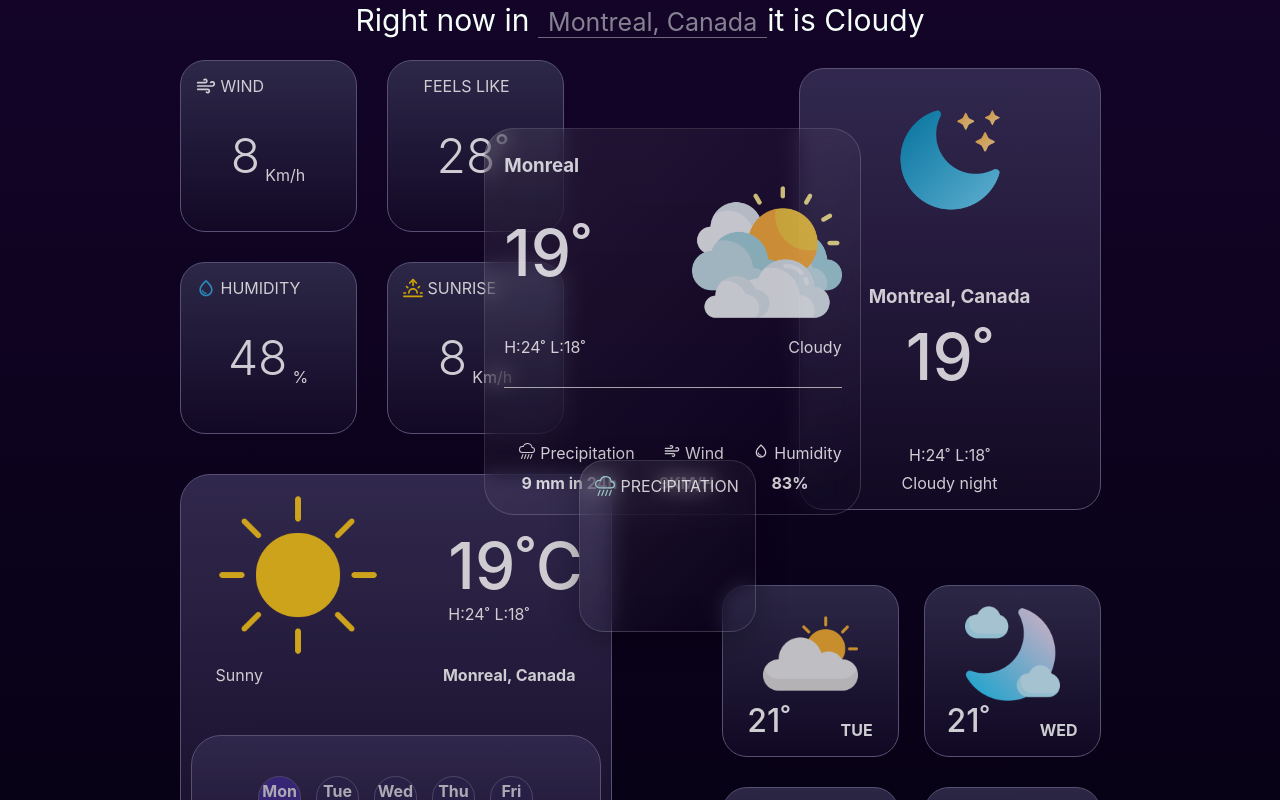
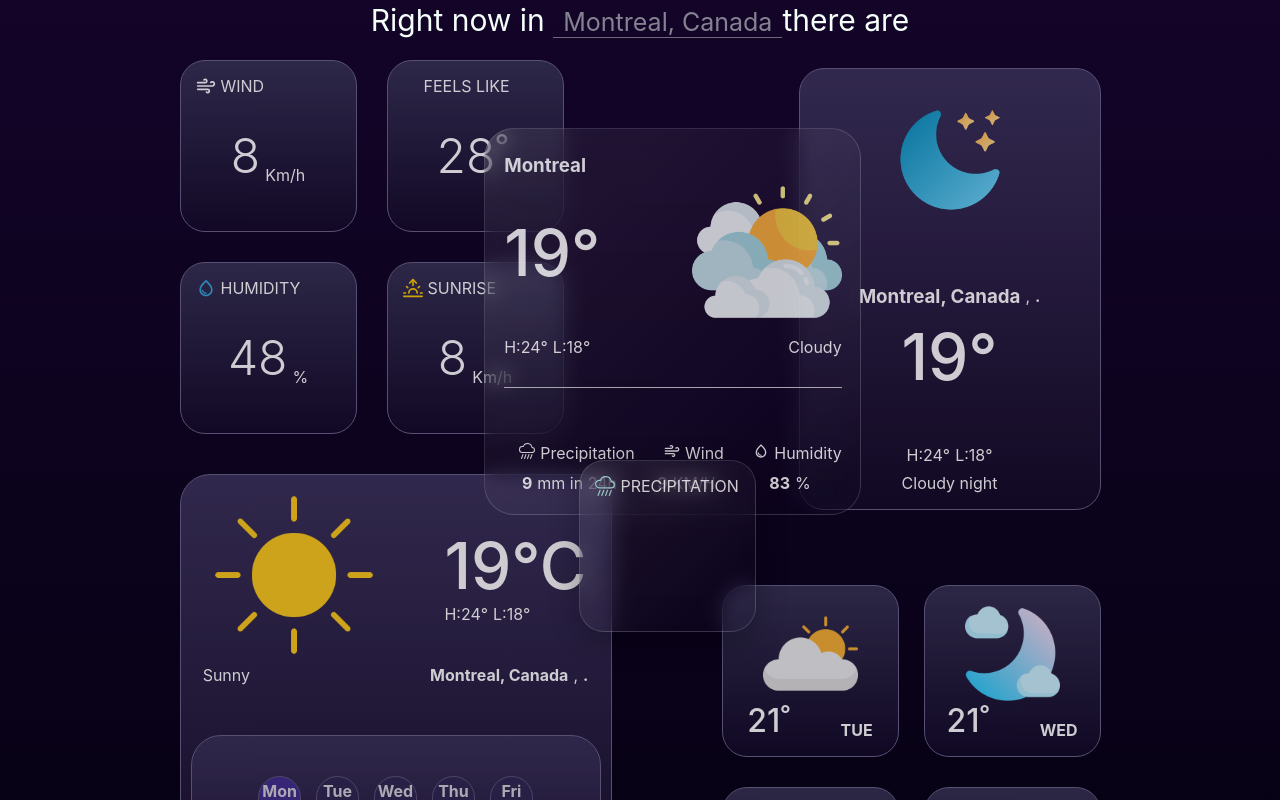
Before and after one commit to lontsimesmer/weather, a React (Create React App) app: page / in a window 1280 px wide. Shown: the top 800 px of the page. Built offline with nearby package versions, Linux system fonts and the light colour scheme; no server answers; some icons are missing.

Commit message:
add the logic for data display

```diff
--- a/src/Components/Search/SearchBar.jsx
+++ b/src/Components/Search/SearchBar.jsx
@@ -25,10 +25,48 @@ export default function Search() {
     console.log(data);
 
     const Temperature = document.getElementsByClassName('weatherTemp');
-    Temperature[0].innerHTML = data.main.temp;
+    const Temperature1 = document.getElementsByClassName('weatherTemp1');
+    const Temperature2 = document.getElementsByClassName('weatherTemp2');
+    const Precipitation = document.getElementsByClassName('rainfall');
+    const Wind = document.getElementsByClassName('wind-speed');
+    const Humidity = document.getElementsByClassName('humid');
+    const Maxtemp = document.getElementsByClassName('tempMax');
+    const Mintemp = document.getElementsByClassName('tempMin');
+    const Maxtemp1 = document.getElementsByClassName('temp-max');
+    const Mintemp1 = document.getElementsByClassName('temp-min');
+    const Maxtemp2 = document.getElementsByClassName('tempmax');
+    const Mintemp2 = document.getElementsByClassName('tempmin');
+    const Description = document.getElementsByClassName('describ');
+    const Name = document.getElementsByClassName('cityName');
+    const Name1 = document.getElementsByClassName('cityName1');
+    const Name2 = document.getElementsByClassName('cityName2');
+    const Country = document.getElementsByClassName('country');
+    const Country1 = document.getElementsByClassName('country1');
+    const Property = document.getElementsByClassName('property');
+    const Property1 = document.getElementsByClassName('property1');
+    const Property2 = document.getElementsByClassName('property2');
 
-    // tempRef.current.innerHTML = data.main.temp;
-    // describRef.current.innerHTML = data.weather[0].description;
+    Temperature[0].innerHTML = Math.ceil(data.main.temp);
+    Temperature1[0].innerHTML = Math.ceil(data.main.temp);
+    Temperature2[0].innerHTML = Math.ceil(data.main.temp);
+    Precipitation[0].innerHTML = data.wind.deg;
+    Wind[0].innerHTML = Math.floor(data.wind.speed);
+    Humidity[0].innerHTML = data.main.humidity;
+    Maxtemp[0].innerHTML = Math.round(data.main.temp_max);
+    Maxtemp1[0].innerHTML = Math.round(data.main.temp_max);
+    Maxtemp2[0].innerHTML = Math.round(data.main.temp_max);
+    Mintemp[0].innerHTML = Math.round(data.main.temp_min);
+    Mintemp1[0].innerHTML = Math.round(data.main.temp_min);
+    Mintemp2[0].innerHTML = Math.round(data.main.temp_min);
+    Description[0].innerHTML = data.weather[0].description;
+    Name[0].innerHTML = data.name;
+    Name1[0].innerHTML = data.name;
+    Name2[0].innerHTML = data.name;
+    Country[0].innerHTML = data.sys.country;
+    Country1[0].innerHTML = data.sys.country;
+    Property[0].innerHTML = data.weather[0].main;
+    Property1[0].innerHTML = data.weather[0].main;
+    Property2[0].innerHTML = data.weather[0].main;
 
     return 0;
   };
@@ -51,7 +89,7 @@ export default function Search() {
       >
         Montreal, Canada
       </span>
-      it is Cloudy
+      there are <span className="describ" />
     </span>
   );
 }
--- a/src/Components/Weather/WeatherApp.css
+++ b/src/Components/Weather/WeatherApp.css
@@ -60,11 +60,25 @@
   gap: 10px;
 }
 
+.subData {
+  display: flex;
+  gap: 5px;
+}
+
 .Temp-icon {
   align-items: center;
   display: flex;
   justify-content: space-between;
   padding-bottom: 10px;
+}
+
+.tempdata {
+  display: flex;
+}
+
+.unit {
+  font-size: 4rem;
+  font-weight: 500;
 }
 
 .temp-desc {
@@ -192,15 +206,35 @@
   font-weight: 500;
 }
 
+.weatherTemp1 {
+  font-size: 4rem;
+  font-weight: 500;
+}
+
+.weatherTemp2 {
+  font-size: 4rem;
+  font-weight: 500;
+}
+
 .high-low {
   display: flex;
   gap: 5px;
+}
+
+.res {
+  display: flex;
 }
 
 .city-desc {
   display: flex;
   gap: 180px;
   justify-content: center;
+}
+
+.city-country {
+  align-items: center;
+  display: flex;
+  gap: 5px;
 }
 
 .innerContent {
--- a/src/Components/Weather/WeatherApp.jsx
+++ b/src/Components/Weather/WeatherApp.jsx
@@ -22,9 +22,12 @@ function WeatherApp() {
       <div className="Weather-container">
         <div className="centralBox">
           <div className="Element1">
-            <h3>Monreal</h3>
+            <h3 className="cityName">Montreal</h3>
             <div className="Temp-icon">
-              <h1 className="weatherTemp">19˚</h1>
+              <div className="tempdata">
+                <h1 className="weatherTemp">19</h1>
+                <span className="unit">&deg;</span>
+              </div>
               <img
                 src={cloud1}
                 alt="Cloudy"
@@ -33,10 +36,18 @@ function WeatherApp() {
             </div>
             <div className="temp-desc">
               <div className="high-low">
-                <p>H:24˚</p>
-                <p>L:18˚</p>
+                <div className="res">
+                  <p>H:</p>
+                  <p className="tempMax">24</p>
+                  <span>&deg;</span>
+                </div>
+                <div className="res">
+                  <p>L:</p>
+                  <p className="tempMin">18</p>
+                  <span>&deg;</span>
+                </div>
               </div>
-              <p>Cloudy</p>
+              <p className="property">Cloudy</p>
             </div>
           </div>
           <div className="Element2">
@@ -46,21 +57,30 @@ function WeatherApp() {
                   <BsCloudRainHeavy />
                   <p>Precipitation</p>
                 </div>
-                <h4>9 mm in 24h</h4>
+                <div className="subData">
+                  <h4 className="rainfall">9</h4>
+                  <p>mm in 24h</p>
+                </div>
               </div>
               <div className="Items">
                 <div className="iconParams">
                   <FiWind />
                   <p>Wind</p>
                 </div>
-                <h4>9KM/H</h4>
+                <div className="subData">
+                  <h4 className="wind-speed">9</h4>
+                  <p>KM/H</p>
+                </div>
               </div>
               <div className="Items">
                 <div className="iconParams">
                   <MdOutlineWaterDrop />
                   <p>Humidity</p>
                 </div>
-                <h4>83%</h4>
+                <div className="subData">
+                  <h4 className="humid">83</h4>
+                  <p>%</p>
+                </div>
               </div>
             </div>
           </div>
@@ -82,16 +102,30 @@ function WeatherApp() {
                 style={{ height: 180, width: 180 }}
               />
               <div className="tempStats">
-                <h1 className="weatherTemp">19˚C</h1>
+                <div className="tempdata">
+                  <h1 className="weatherTemp1">19</h1>
+                  <span className="unit">&#8451;</span>
+                </div>
                 <div className="high-low">
-                  <p>H:24˚</p>
-                  <p>L:18˚</p>
+                  <div className="res">
+                    <p>H:</p>
+                    <p className="temp-max">24</p>
+                    <span>&deg;</span>
+                  </div>
+                  <div className="res">
+                    <p>L:</p>
+                    <p className="temp-min">18</p>
+                    <span>&deg;</span>
+                  </div>
                 </div>
               </div>
             </div>
             <div className="city-desc">
-              <p>Sunny</p>
-              <h4>Monreal, Canada</h4>
+              <p className="property1">Sunny</p>
+              <div className="city-country">
+                <h4 className="cityName1">Montreal, Canada</h4>,
+                <h4 className="country">.</h4>
+              </div>
             </div>
             <div className="innerContent">
               <div className="Sub-content">
@@ -165,15 +199,29 @@ function WeatherApp() {
               style={{ height: 150, width: 150 }}
             />
             <div className="descTemp">
-              <h3>Montreal, Canada</h3>
-              <h1 className="weatherTemp">19˚</h1>
+              <div className="city-country">
+                <h3 className="cityName2">Montreal, Canada</h3>,
+                <h4 className="country1">.</h4>
+              </div>
+              <div className="tempdata">
+                <h1 className="weatherTemp2">19</h1>
+                <span className="unit">&deg;</span>
+              </div>
             </div>
             <div className="variants">
               <div className="high-low">
-                <p>H:24˚</p>
-                <p>L:18˚</p>
+                <div className="res">
+                  <p>H:</p>
+                  <p className="tempmax">24</p>
+                  <span>&deg;</span>
+                </div>
+                <div className="res">
+                  <p>L:</p>
+                  <p className="tempmin">18</p>
+                  <span>&deg;</span>
+                </div>
               </div>
-              <p>Cloudy night</p>
+              <p className="property2">Cloudy night</p>
             </div>
           </div>
           <div className="Grid-box-2">
```
